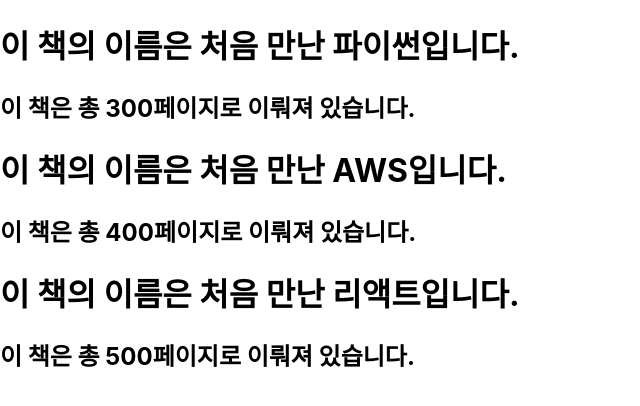
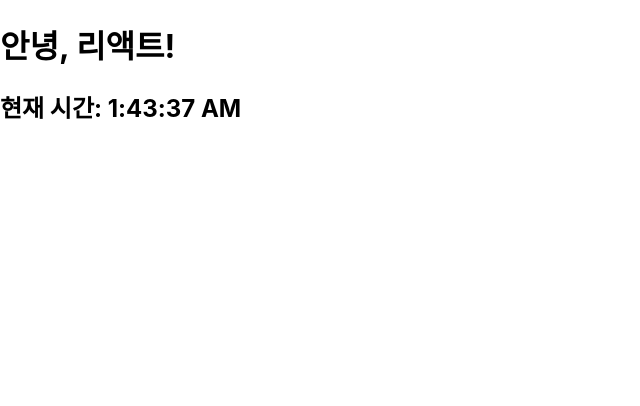
Before and after one commit to seungjunGong/React_Basic, a React (Create React App) app in the folder my_app/: page / in a window 1280 px wide. Shown: the top 406 px of the page, without its empty margins (0-640 px from the left). Built offline with nearby package versions, Linux system fonts and the light colour scheme.

Commit message:
study chapter_04

```diff
--- /dev/null
+++ b/my_app/src/chapter_04/Clock.jsx
@@ -0,0 +1,12 @@
+import React from "react";
+
+function Clock(props){
+    return (
+        <div>
+            <h1>안녕, 리액트!</h1>
+            <h2>현재 시간: {new Date().toLocaleTimeString()}</h2>
+        </div>
+    );
+}
+
+export default Clock;
--- a/my_app/src/index.js
+++ b/my_app/src/index.js
@@ -3,14 +3,17 @@
 import './index.css';
 import reportWebVitals from './reportWebVitals';
 
-import Library from './chapter_03/Library';
+import Clock from './chapter_04/Clock';
 
-const root = ReactDOM.createRoot(document.getElementById('root'));
-root.render(
-  <React.StrictMode>
-    <Library />
-  </React.StrictMode>
-);
+setInterval(() => {
+  const root = ReactDOM.createRoot(document.getElementById('root'));
+
+  root.render(
+    <React.StrictMode>
+      <Clock />
+    </React.StrictMode>
+  );
+}, 1000);
 
 // If you want to start measuring performance in your app, pass a function
 // to log results (for example: reportWebVitals(console.log))
```
Also changed, not shown: 1 other file (tests, documents, lock files or other folders).
